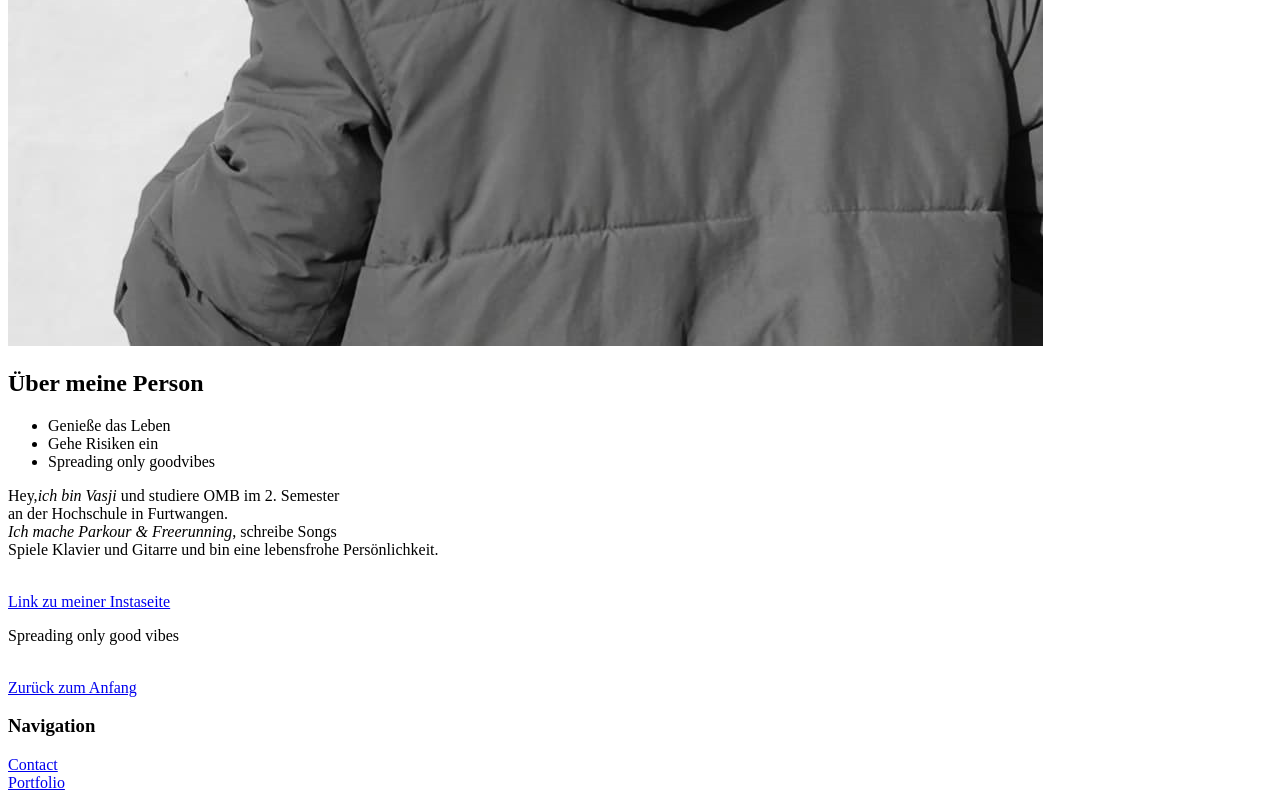
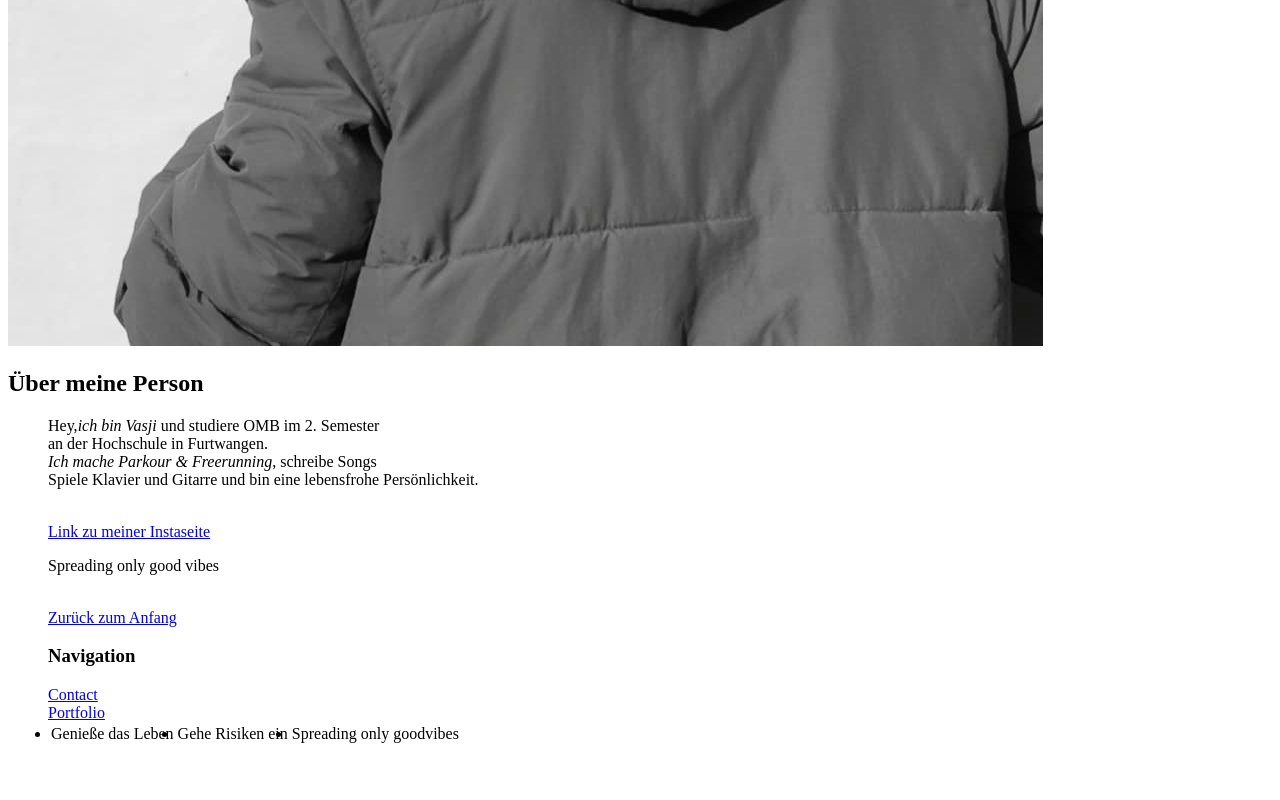
Before and after one commit to ChillyVanilly/GIS-SoSe-2020, a plain HTML site: page Aufgabe02/AboutMe.html in a window 1280 px wide. Shown: the part 804-1604 px from the top of the page. After the commit the page ends 1566 px from the top, so only its background shows below. Drawn offline with Linux system fonts and the light colour scheme.

Commit message:
Update AboutMe.html

```diff
--- a/Aufgabe02/AboutMe.html
+++ b/Aufgabe02/AboutMe.html
@@ -11,9 +11,12 @@
     <img src="Profilhtml.jpg" alt="Mein Profilbild">
     <h2>Über meine Person </h2>
     <ul>
-        <li>Genieße das Leben</li>
-        <li>Gehe Risiken ein</li>
-        <li>Spreading only goodvibes</li>
+        <table>
+            <tr>
+                <td><li>Genieße das Leben</li></td>
+                <td><li>Gehe Risiken ein</li></td>
+                <td><li>Spreading only goodvibes</li></td>
+            </tr>
       </ul>
     <p>Hey,<i>ich bin Vasji</i> und studiere OMB im 2. Semester<br>
         an der Hochschule in Furtwangen.<br>
```
